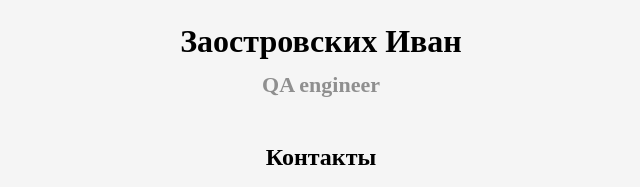
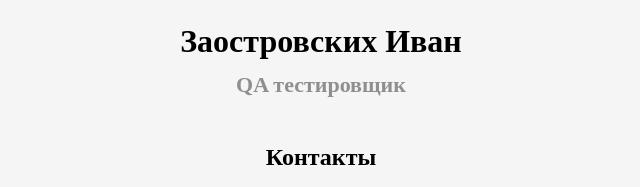
Before and after one commit to zaoivan/QA-cv, a plain HTML site: page index.html in a window 1280 px wide. Shown: the part 248-435 px from the top of the page, 319-959 px from the left. Drawn offline with Linux system fonts and the light colour scheme.

Commit message:
Update index.html
поменял должность с QA engineer на QA тестировщик

```diff
--- a/index.html
+++ b/index.html
@@ -20,7 +20,7 @@
     <header class="header">
       <img src="./avatar.jpg" alt="avatar" class="header__avatar" />
       <h1 class="header__title">Заостровских Иван</h1>
-      <h3 class="header__subtitle">QA engineer</h3>
+      <h3 class="header__subtitle">QA тестировщик</h3>
     </header>
     <main>
       <section class="links">
```
